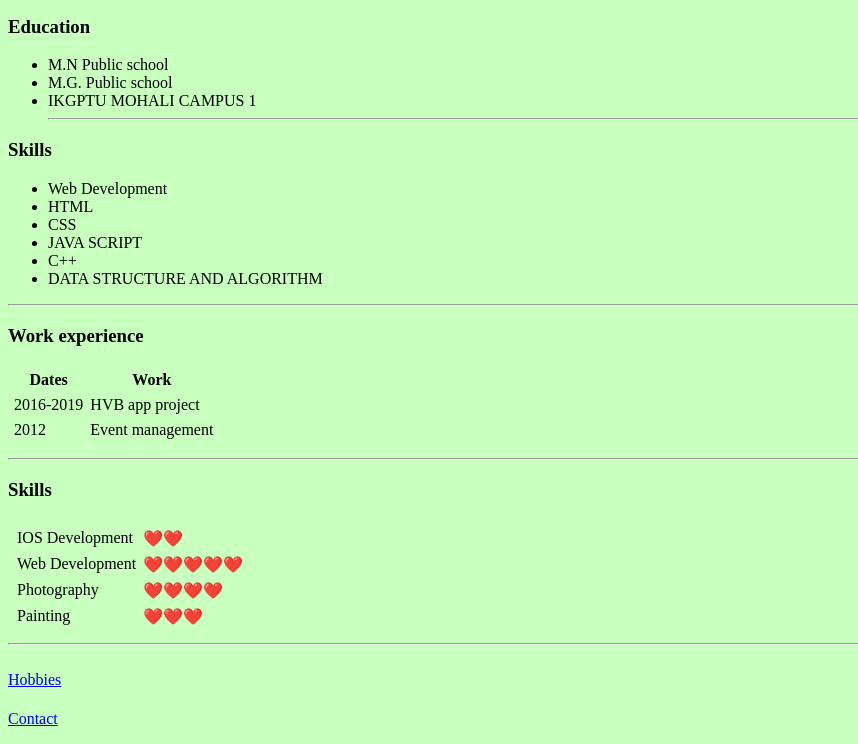
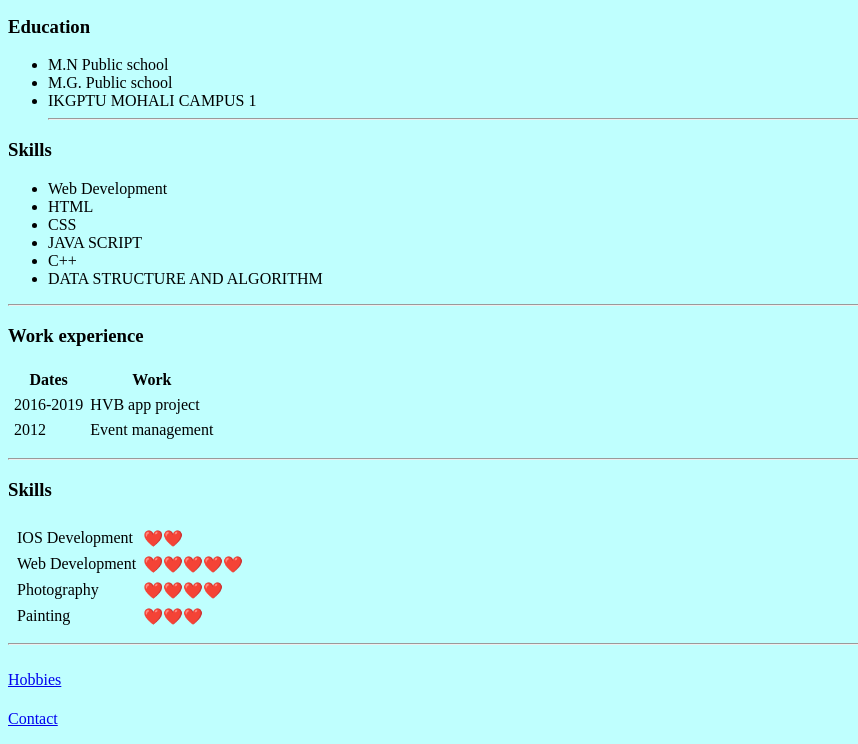
Before and after one commit to harivanshx/cv, a plain HTML site: page index.html in a window 1280 px wide. Shown: the part 357-1101 px from the top of the page, without its empty margins (0-858 px from the left). Drawn offline with Linux system fonts and the light colour scheme.

Commit message:
Update index.html

```diff
--- a/index.html
+++ b/index.html
@@ -5,7 +5,7 @@
     <title>✨Harivansh Personal site</title>
 </head>
 
-<body style="background-color: rgb(201, 255, 191);">
+<body style="background-color: rgb(191, 255, 254);">
     <table cellspacing=20>
         <tr>
             <td>
```
